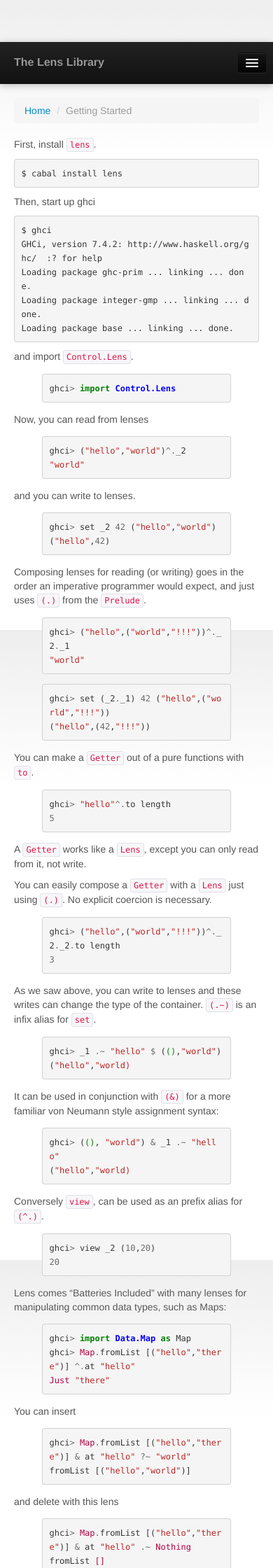
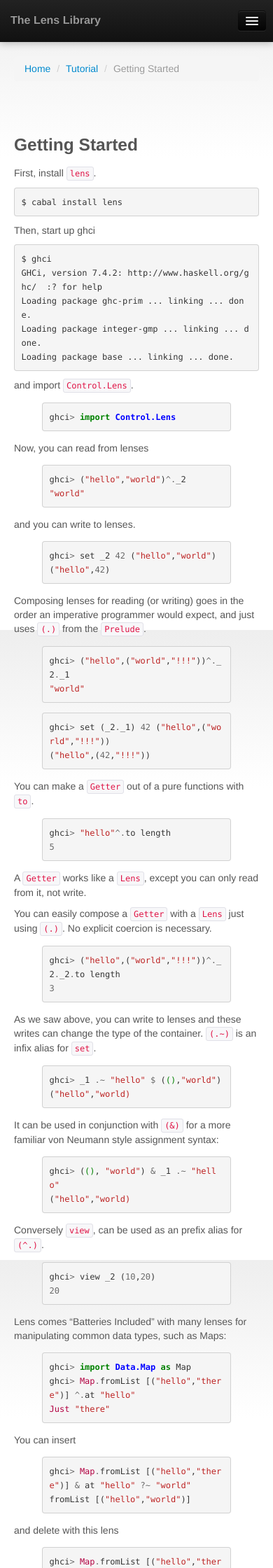
Before and after one commit to lens/lens.github.com, a Jekyll site: the page built from tutorial.md, in a window 390 px wide. Shown: the top 2240 px of the page at 70% size. Built offline with Jekyll 4.4.1, drawn with Linux system fonts in a browser that asks for light colours; comment, search, counter and statistics services are not loaded; some of the changed text lies outside the part shown.

Commit message:
Updated tutorial to have an affixed side-nav, and threw a couple of sections in for testing

```diff
--- /dev/null
+++ b/_layouts/tutorial.html
@@ -0,0 +1,39 @@
+<!DOCTYPE html>
+<html lang="en">
+  <head>
+    {% include head.html %}
+    <style>
+      body { padding-top: 0px; }
+     .navbar-fixed-top { position: relative !important; }
+    </style>
+    <link href="/css/sidenav.css" rel="stylesheet">
+  </head>
+  <body data-spy="scroll" data-target=".sidebar"> <!-- data-offset-top="10">-->
+    {% include nav.html %}
+    <div class="container">
+      <ul class="breadcrumb">
+        <li><a href="/">Home</a> <span class="divider">/</span></li>
+        <li><a href="#">Tutorial</a> <span class="divider">/</span></li>
+        <li class="active">{{ page.title }}</li>
+      </ul>
+    </div>
+    <div class="container">
+      <div class="row">
+        <div class="span3 sidebar">
+          <div data-spy="affix" data-offset-bottom="290">
+            <ul class="nav nav-list sidenav">
+              <li><a href="#getting_started"><i class="icon-chevron-right"></i> Getting Started</a></li>
+              <li><a href="#field_guide"><i class="icon-chevron-right"></i> Field Guide</a></li>
+              <li><a href="#carrying_on"><i class="icon-chevron-right"></i> Carrying On</a></li>
+           </ul>
+          </div>
+        </div>
+        <div class="span9">
+          {{ content }}
+        </div>
+      </div>
+    </div>
+    {% include footer.html %}
+    {% include js.html %}
+  </body>
+</html>
--- a/css/page.css
+++ b/css/page.css
@@ -13,3 +13,8 @@ body {
   background-attachment: fixed;
   overflow: auto;
 }
+
+h3 {
+  padding-top: 40px;
+
+}
--- /dev/null
+++ b/css/sidenav.css
@@ -0,0 +1,157 @@
+.sidenav {
+  width: 228px;
+  margin: 30px 0 0;
+  padding: 0;
+  background-color: #fff;
+  -webkit-border-radius: 6px;
+     -moz-border-radius: 6px;
+          border-radius: 6px;
+  -webkit-box-shadow: 0 1px 4px rgba(0,0,0,.065);
+     -moz-box-shadow: 0 1px 4px rgba(0,0,0,.065);
+          box-shadow: 0 1px 4px rgba(0,0,0,.065);
+}
+.sidenav > li > a {
+  display: block;
+  width: 190px \9;
+  margin: 0 0 -1px;
+  padding: 8px 14px;
+  border: 1px solid #e5e5e5;
+}
+.sidenav > li:first-child > a {
+  -webkit-border-radius: 6px 6px 0 0;
+     -moz-border-radius: 6px 6px 0 0;
+          border-radius: 6px 6px 0 0;
+}
+.sidenav > li:last-child > a {
+  -webkit-border-radius: 0 0 6px 6px;
+     -moz-border-radius: 0 0 6px 6px;
+          border-radius: 0 0 6px 6px;
+}
+.sidenav > .active > a {
+  position: relative;
+  z-index: 2;
+  padding: 9px 15px;
+  border: 0;
+  text-shadow: 0 1px 0 rgba(0,0,0,.15);
+  -webkit-box-shadow: inset 1px 0 0 rgba(0,0,0,.1), inset -1px 0 0 rgba(0,0,0,.1);
+     -moz-box-shadow: inset 1px 0 0 rgba(0,0,0,.1), inset -1px 0 0 rgba(0,0,0,.1);
+          box-shadow: inset 1px 0 0 rgba(0,0,0,.1), inset -1px 0 0 rgba(0,0,0,.1);
+}
+
+/* Chevrons */
+.sidenav .icon-chevron-right {
+  float: right;
+  margin-top: 2px;
+  margin-right: -6px;
+  opacity: .25;
+}
+.sidenav > li > a:hover {
+  background-color: #f5f5f5;
+}
+.sidenav a:hover .icon-chevron-right {
+  opacity: .5;
+}
+.sidenav .active .icon-chevron-right,
+.sidenav .active a:hover .icon-chevron-right {
+  background-image: url(../img/glyphicons-halflings-white.png);
+  opacity: 1;
+}
+
+
+/*
+.sidenav.affix-bottom {
+  position: absolute;
+  top: auto;
+  bottom: 270px;
+}
+*/
+
+
+/* Responsive
+-------------------------------------------------- */
+
+/* Desktop large
+------------------------- */
+@media (min-width: 1200px) {
+  .sidenav {
+    width: 258px;
+    top: 0;
+    margin-top: 30px;
+    margin-right: 0;
+  }
+  .sidenav > li > a {
+    width: 230px \9; /* Override the previous IE8-9 hack */
+  }
+}
+
+/* Desktop
+------------------------- */
+@media (max-width: 980px) {
+  /* Unfloat brand */
+  body > .navbar-fixed-top .brand {
+    float: left;
+    margin-left: 0;
+    padding-left: 10px;
+    padding-right: 10px;
+  }
+
+  /* When affixed, space properly */
+  .sidenav {
+    top: 0;
+    width: 218px;
+    margin-top: 30px;
+    margin-right: 0;
+  }
+}
+
+/* Tablet to desktop
+------------------------- */
+@media (min-width: 768px) and (max-width: 979px) {
+  /* Remove any padding from the body */
+  body {
+    padding-top: 0;
+  }
+  /* Adjust sidenav width */
+  .sidenav {
+    width: 166px;
+    margin-top: 20px;
+  }
+  .sidenav.affix {
+    top: 0;
+  }
+}
+@media (max-width:767px) {
+  .sidenav {
+    visibility: hidden
+  }
+}
+
+/* Tablet
+------------------------- */
+@media (max-width: 767px) {
+  /* Remove any padding from the body */
+  body {
+    padding-top: 0;
+  }
+
+  /* Sidenav */
+  .sidenav {
+    width: auto;
+    margin-bottom: 20px;
+  }
+  /*
+  .sidenav.affix {
+    position: static;
+    width: auto;
+    top: 0;
+  } */
+}
+
+/* Landscape phones
+------------------------- */
+@media (max-width: 480px) {
+  /* Remove padding above jumbotron */
+  body {
+    padding-top: 0;
+  }
+}
--- a/tutorial.md
+++ b/tutorial.md
@@ -1,7 +1,9 @@
 ---
-layout: page
+layout: tutorial
 title: Getting Started
 ---
+
+### Getting Started
 
 First, install `lens`.
 
```
Also changed, not shown: other parts of tutorial.md (+6 -0 lines), 1 other file.
